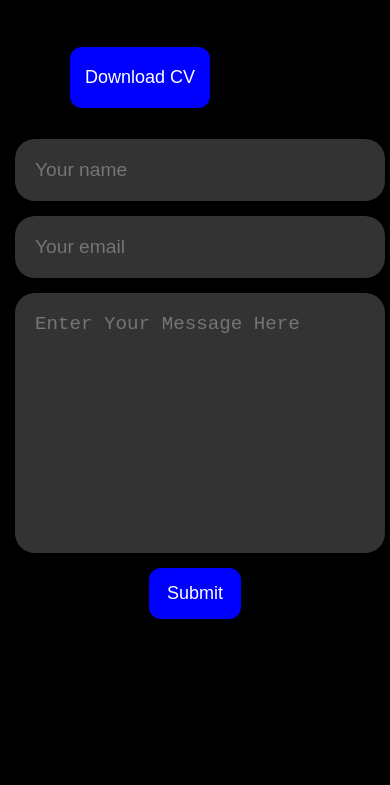
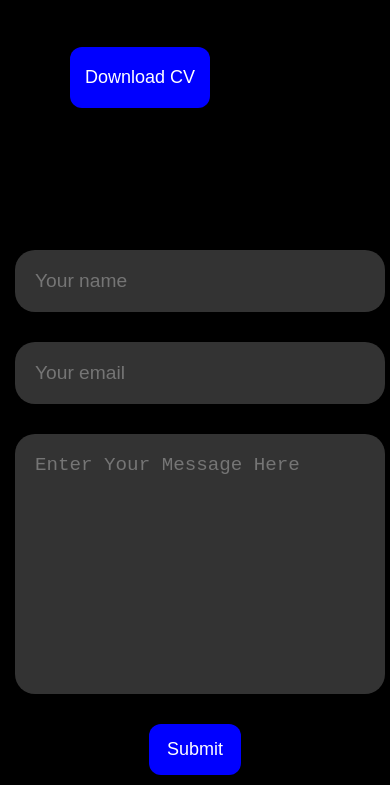
Before and after one commit to Nanor-0196-Bright-415-Nanor/Portfolio-Website, a plain HTML site: page index.html in a window 390 px wide. Shown: the part 7155-7940 px from the top of the page. Before the commit the page ends 7784 px from the top, so only its background shows below. Drawn offline with nearby package versions, Linux system fonts and the light colour scheme.

Commit message:
adding some margin to the contact form alone

```diff
--- a/style.css
+++ b/style.css
@@ -704,6 +704,7 @@
   #contacts {
    margin-top: 2rem;
 
+
 }
 
 #contact-and-form {
@@ -716,6 +717,7 @@
 .contact-me{
    flex-basis: 100%;
    width: 100%;
+   margin-bottom: 6rem;
 
 }
 
@@ -734,13 +736,14 @@
   text-align: center;
  margin: 0 auto;
 
+
 }
 
 
 input,textarea {
    width: 100%;
    border: none;
-   margin: 15px 5px;
+   margin: 30px 5px;
    border-radius: 20px;
    background-color: #333;
    outline: none;
```
